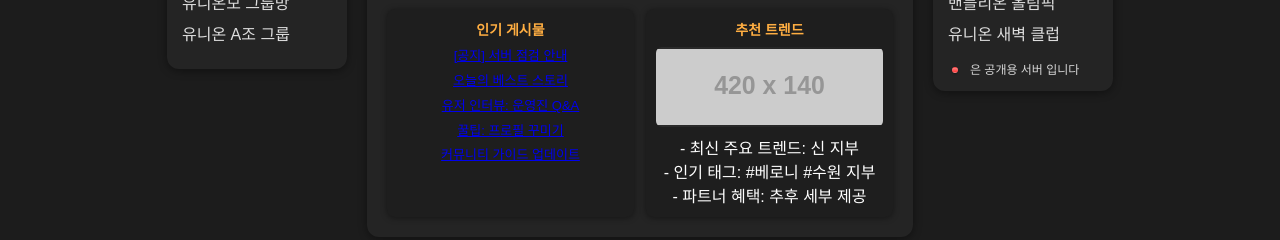
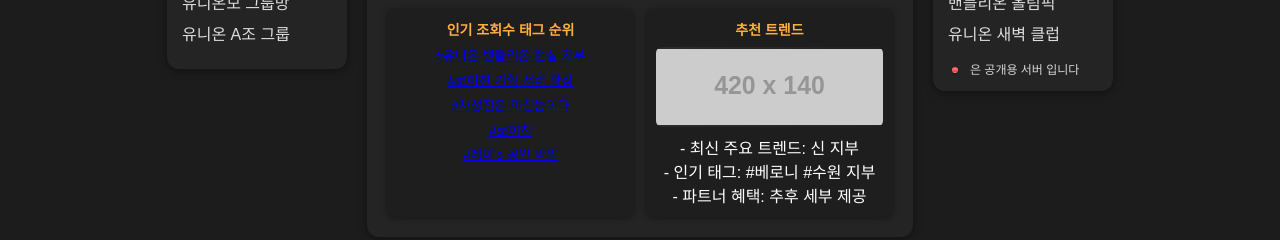
Before and after one commit to beloni930-web/imsi, a plain HTML site: page index.html in a window 1280 px wide. Shown: the part 729-969 px from the top of the page. Drawn offline with Linux system fonts and the light colour scheme; no server answers; placeholder pictures from the web are drawn by us.

Commit message:
Update index.html

```diff
--- a/index.html
+++ b/index.html
@@ -404,13 +404,13 @@
 
             <div class="sub-lower" style="margin-top:12px;">
           <div class="popular-card" aria-label="인기 게시물">
-            <div class="card-title">인기 게시물</div>
+            <div class="card-title">인기 조회수 태그 순위</div>
             <ul class="popular-list">
-              <li><a class="pop-link" href="#">[공지] 서버 점검 안내</a></li>
-              <li><a class="pop-link" href="#">오늘의 베스트 스토리</a></li>
-              <li><a class="pop-link" href="#">유저 인터뷰: 운영진 Q&A</a></li>
-              <li><a class="pop-link" href="#">꿀팁: 프로필 꾸미기</a></li>
-              <li><a class="pop-link" href="#">커뮤니티 가이드 업데이트</a></li>
+              <li><a class="pop-link" href="#">#유니온 밴블리온 현실 지부</a></li>
+              <li><a class="pop-link" href="#">#로이친 기획 서버 확장</a></li>
+              <li><a class="pop-link" href="#">#차성진은 미친놈이다</a></li>
+              <li><a class="pop-link" href="#">#로이친</a></li>
+              <li><a class="pop-link" href="#">#레마's 공인 막말</a></li>
             </ul>
           </div>
               <div class="recommend-card" aria-label="추천 콘텐츠">
```
